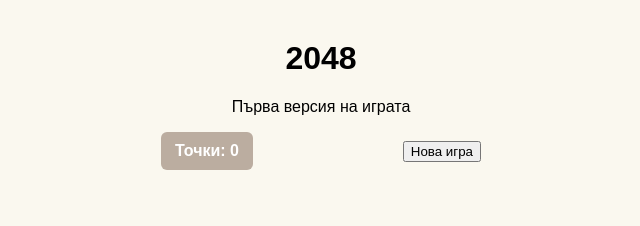
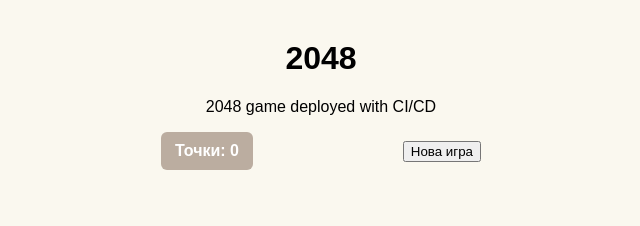
Before and after one commit to BitesINPlay/2048-game-cicd, a plain HTML site: page index.html in a window 1280 px wide. Shown: the top 226 px of the page, 319-959 px from the left. Drawn offline with Linux system fonts and the light colour scheme.

Commit message:
Test automatic deployment

```diff
--- a/index.html
+++ b/index.html
@@ -9,7 +9,7 @@
 <body>
   <div class="container">
     <h1>2048</h1>
-    <p>Първа версия на играта</p>
+    <p>2048 game deployed with CI/CD</p>
 
     <div class="top-bar">
       <div class="score-box">Точки: <span id="score">0</span></div>
```
